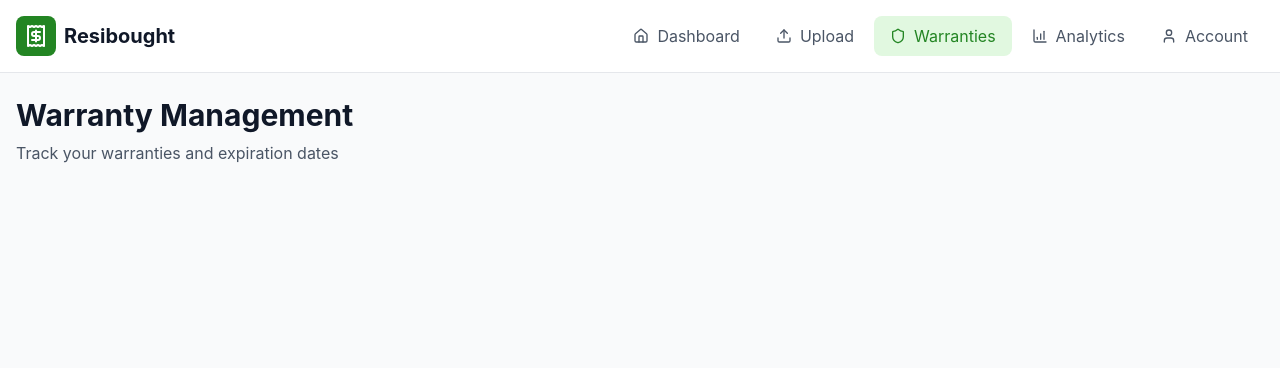
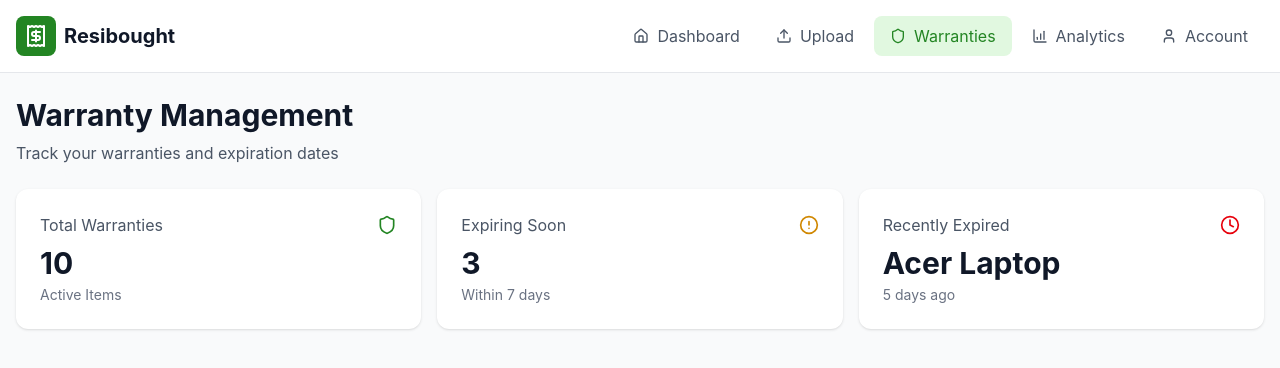
Before and after one commit to EthanFilio/resibought, a SvelteKit app in the folder frontend/: page /warranties in a window 1280 px wide. Shown: the top 368 px of the page. Built offline with nearby package versions, Linux system fonts and the light colour scheme.

Commit message:
refactor(frontend): group routes that use the header

```diff
--- /dev/null
+++ b/frontend/src/routes/(app)/warranties/+page.svelte
@@ -0,0 +1,42 @@
+<script lang="ts">
+	import '$lib/styles/layout.css';
+	import SectionHeader from '$lib/components/Upload/SectionHeader.svelte';
+	import SummaryCard from '$lib/components/Dashboard/SummaryCard.svelte';
+	import { Shield, CircleAlert, Clock } from '@lucide/svelte';
+
+	const summaries = [
+		{
+			title: 'Total Warranties',
+			value: '10',
+			subtitle: 'Active Items',
+			Icon: Shield,
+			iconColor: 'forest-green'
+		},
+		{
+			title: 'Expiring Soon',
+			value: '3',
+			subtitle: 'Within 7 days',
+			Icon: CircleAlert,
+			iconColor: 'yellow'
+		},
+		{
+			title: 'Recently Expired',
+			value: 'Acer Laptop',
+			subtitle: '5 days ago',
+			Icon: Clock,
+			iconColor: 'red'
+		}
+	];
+</script>
+
+<div class="space-y-6 pb-20 md:pb-6">
+	<SectionHeader
+		title="Warranty Management"
+		subtitle="Track your warranties and expiration dates"
+	/>
+	<div class="grid grid-cols-1 gap-4 md:grid-cols-3">
+		{#each summaries as summary (summary.title)}
+			<SummaryCard {...summary} />
+		{/each}
+	</div>
+</div>
--- a/frontend/src/routes/warranties/+page.svelte
+++ /dev/null
@@ -1,11 +0,0 @@
-<script lang="ts">
-	import '$lib/styles/layout.css';
-	import SectionHeader from '$lib/components/Upload/SectionHeader.svelte';
-</script>
-
-<div class="space-y-6 pb-20 md:pb-6">
-	<SectionHeader
-		title="Warranty Management"
-		subtitle="Track your warranties and expiration dates"
-	/>
-</div>
```
Also changed, not shown: frontend/src/routes/(app)/+layout.svelte (renamed from frontend/src/routes/+layout.svelte), frontend/src/routes/(app)/account/+page.svelte (renamed from frontend/src/routes/account/+page.svelte), frontend/src/routes/(app)/analytics/+page.svelte (renamed from frontend/src/routes/analytics/+page.svelte), frontend/src/routes/(app)/dashboard/+page.svelte (renamed from frontend/src/routes/dashboard/+page.svelte), frontend/src/routes/(app)/upload/+page.svelte (renamed from frontend/src/routes/upload/+page.svelte).
